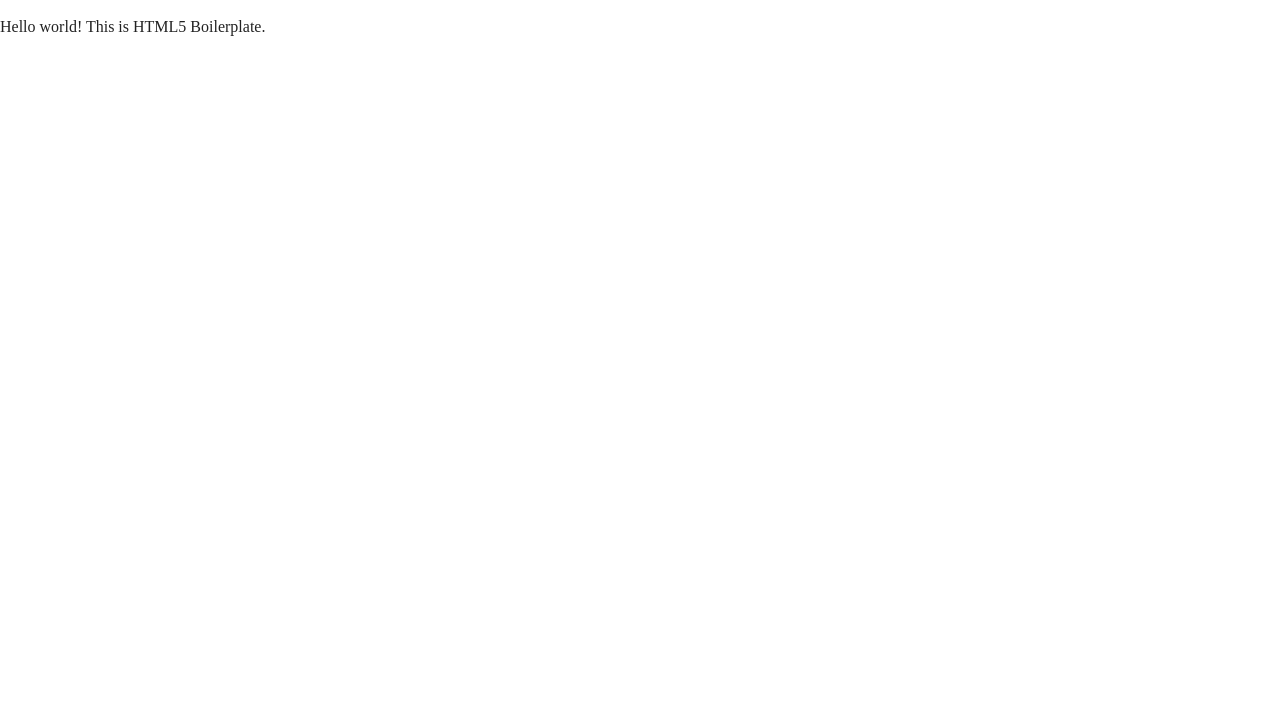
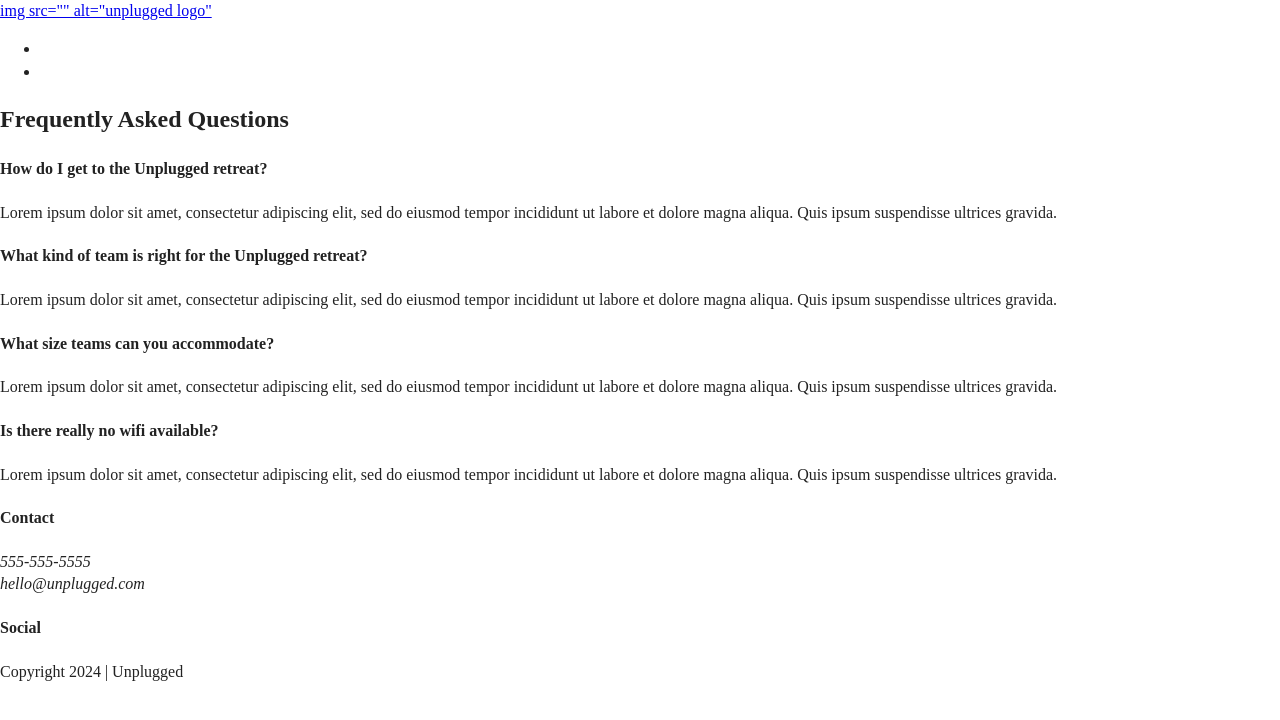
Before and after one commit to krizelled/unplugged_html5, a website: page faq/index.html in a window 1280 px wide. Drawn offline with nearby package versions, Linux system fonts and the light colour scheme; files that its build step writes are made by us from their sources; files whose address does not match are found by name.

Commit message:
Updated faq page

```diff
--- a/faq/index.html
+++ b/faq/index.html
@@ -4,7 +4,7 @@
 <head>
   <meta charset="utf-8">
   <meta http-equiv="x-ua-compatible" content="ie=edge">
-  <title></title>
+  <title>FAQ | Unplugged Retreat</title>
   <meta name="description" content="">
   <meta name="viewport" content="width=device-width, initial-scale=1, shrink-to-fit=no">
 
@@ -21,8 +21,73 @@
   <p class="browserupgrade">You are using an <strong>outdated</strong> browser. Please <a href="https://browsehappy.com/">upgrade your browser</a> to improve your experience and security.</p>
   <![endif]-->
 
-  <!-- Add your site or application content here -->
-  <p>Hello world! This is HTML5 Boilerplate.</p>
+  <header>
+    <div class="content-wrapper">
+      <a href="#">img src="" alt="unplugged logo"</a>
+      <div class="header-divider"></div>
+      <nav>
+        <ul>
+          <li><a href="index.html"></a></li>
+          <li><a href="../about/index.html"></a></li>
+        </ul>
+      </nav>
+    </div>
+  </header>
+
+  <main>
+    <main class="faq">
+      <div class="content-wrapper">
+        <h2>Frequently Asked Questions</h2>
+        <div class="faq-content">
+          <h4>How do I get to the Unplugged retreat?</h4>
+          <p>Lorem ipsum dolor sit amet, consectetur adipiscing elit, sed do eiusmod tempor incididunt ut labore et dolore magna aliqua. Quis ipsum suspendisse ultrices gravida.</p>
+        </div>
+        <div class="faq-content">
+          <h4>What kind of team is right for the Unplugged retreat?</h4>
+          <p>Lorem ipsum dolor sit amet, consectetur adipiscing elit, sed do eiusmod tempor incididunt ut labore et dolore magna aliqua. Quis ipsum suspendisse ultrices gravida.</p>
+        </div>
+        <div class="faq-content">
+          <h4>What size teams can you accommodate?</h4>
+          <p>Lorem ipsum dolor sit amet, consectetur adipiscing elit, sed do eiusmod tempor incididunt ut labore et dolore magna aliqua. Quis ipsum suspendisse ultrices gravida.</p>
+        </div>
+        <div class="faq-content">
+          <h4>Is there really no wifi available?</h4>
+          <p>Lorem ipsum dolor sit amet, consectetur adipiscing elit, sed do eiusmod tempor incididunt ut labore et dolore magna aliqua. Quis ipsum suspendisse ultrices gravida.</p>
+        </div>
+    </main>
+
+  </main>
+
+  <footer>
+    <div class="content-wrapper">
+      <div class="footer-content">
+        <div class="contact">
+          <h4>Contact</h4>
+          <address>
+            <p>
+              555-555-5555<br>
+              hello@unplugged.com
+            </p>
+          </address>
+          <div class="social">
+            <h4>Social</h4>
+            <div class="social-icons">
+              <p>
+                <a href="#"></a>
+              </p>
+            </div>
+
+          </div>
+
+        </div>
+      </div>
+      <div class="copyright">
+        <p>Copyright 2024 | Unplugged</p>
+      </div>
+    </div>
+
+  </footer>
+
   <script src="js/vendor/modernizr-3.11.2.min.js"></script>
   <script src="https://code.jquery.com/jquery-3.3.1.min.js" integrity="sha256-FgpCb/KJQlLNfOu91ta32o/NMZxltwRo8QtmkMRdAu8=" crossorigin="anonymous"></script>
   <script>window.jQuery || document.write('<script src="js/vendor/jquery-3.3.1.min.js"><\/script>')</script>
```
